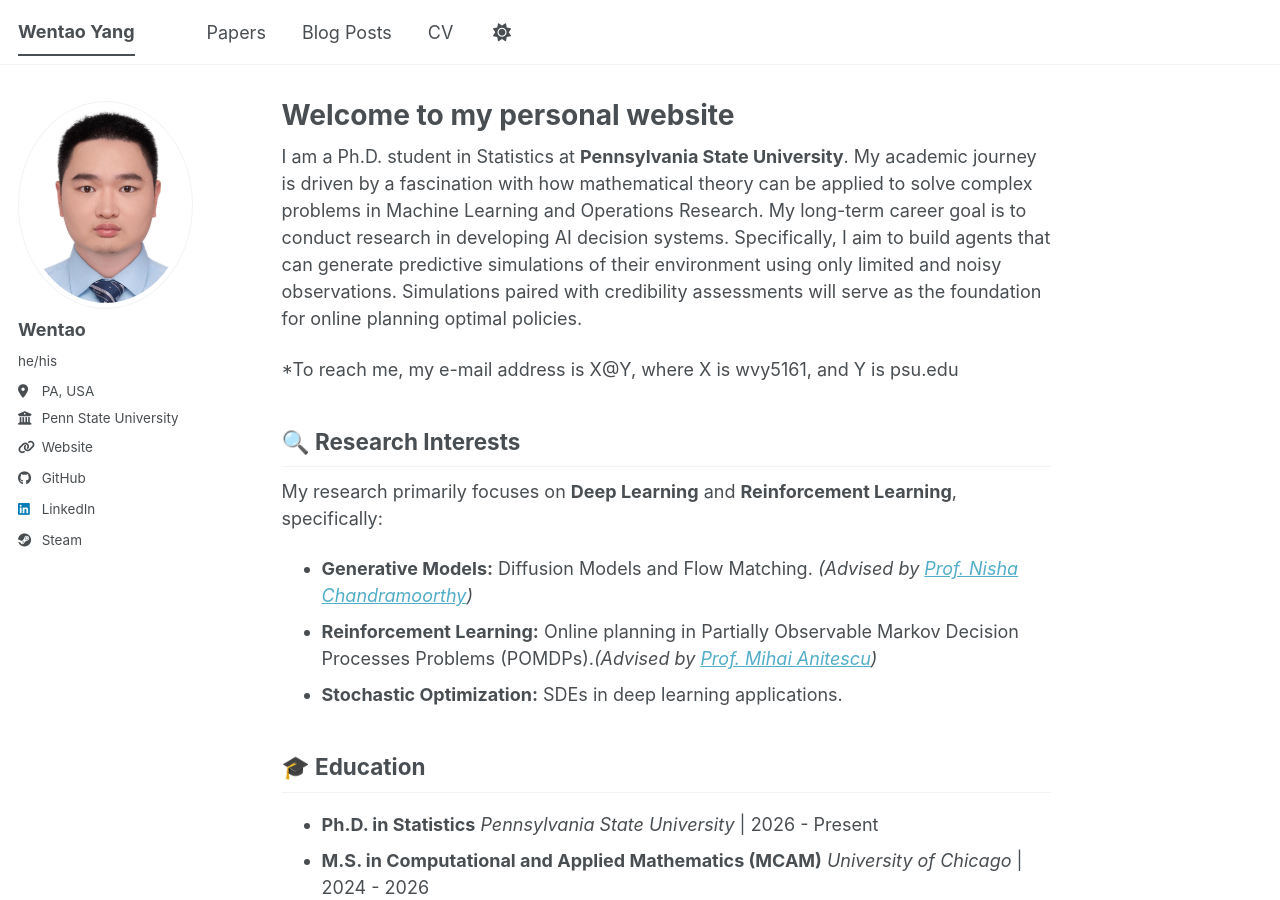
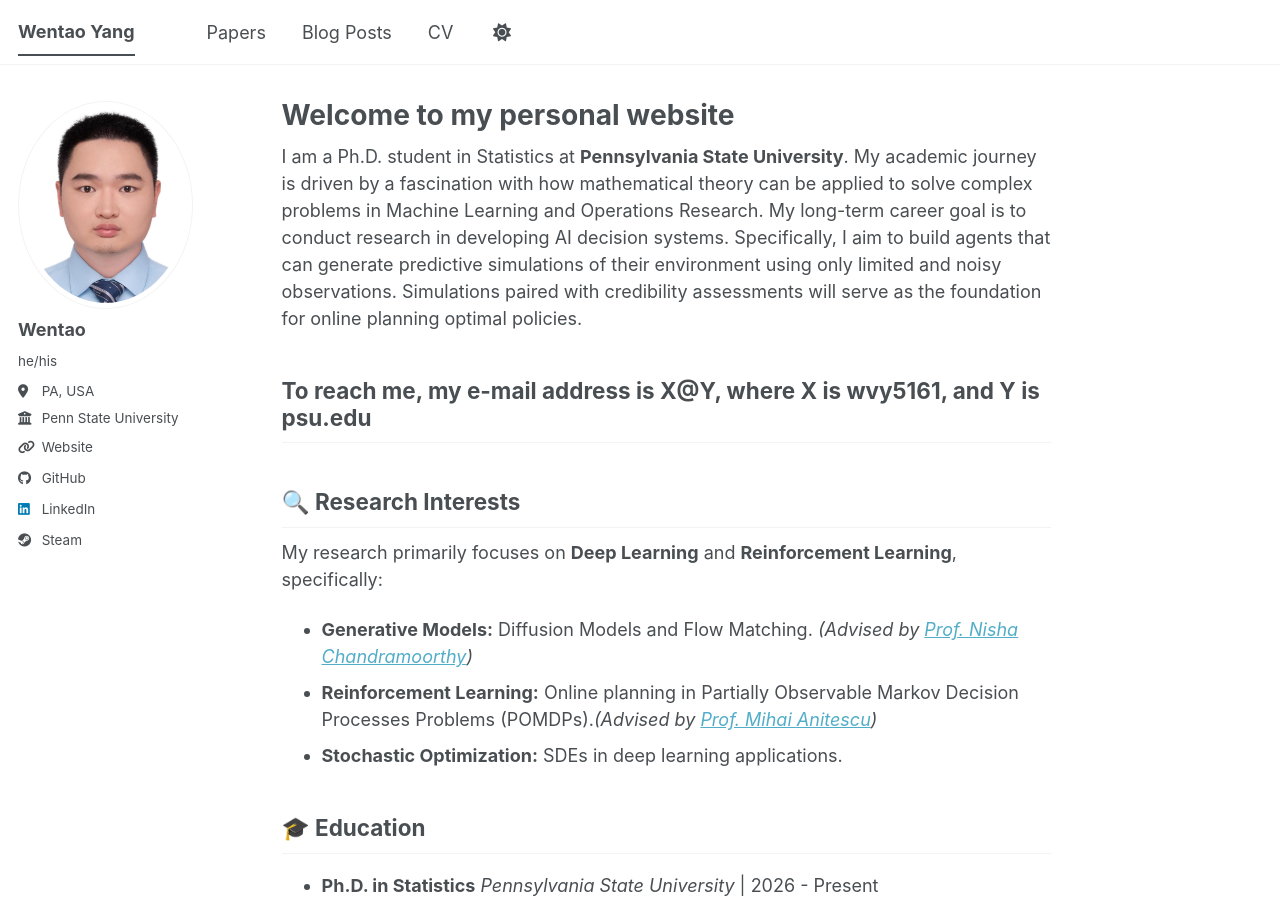
Before and after one commit to liliyawanttosleep/liliyawanttosleep.github.io, a Jekyll site: the page built from _pages/aboutme.md, in a window 1280 px wide and 900 px high. Built offline with Jekyll 4.4.1, drawn with Linux system fonts in a browser that asks for light colours; a script bundle is joined from its source files by our own code; library files that are not in the unit come from our copies.

```diff
--- a/_pages/aboutme.md
+++ b/_pages/aboutme.md
@@ -9,7 +9,7 @@ redirect_from:
 
 I am a Ph.D. student in Statistics at **Pennsylvania State University**. My academic journey is driven by a fascination with how mathematical theory can be applied to solve complex problems in Machine Learning and Operations Research. My long-term career goal is to conduct research in developing AI decision systems. Specifically, I aim to build agents that can generate predictive simulations of their environment using only limited and noisy observations. Simulations paired with credibility assessments will serve as the foundation for online planning optimal policies.
 
-*To reach me, my e-mail address is X@Y, where X is wvy5161, and Y is psu.edu
+## To reach me, my e-mail address is X@Y, where X is wvy5161, and Y is psu.edu
 
 ## 🔍 Research Interests
 My research primarily focuses on **Deep Learning** and **Reinforcement Learning**, specifically:
```
